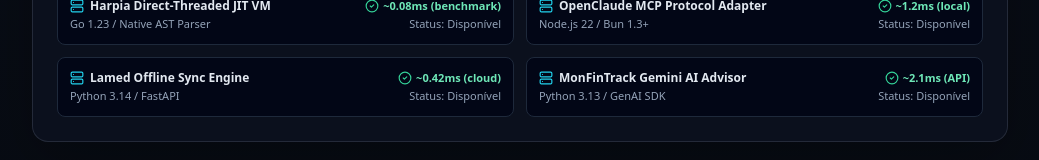
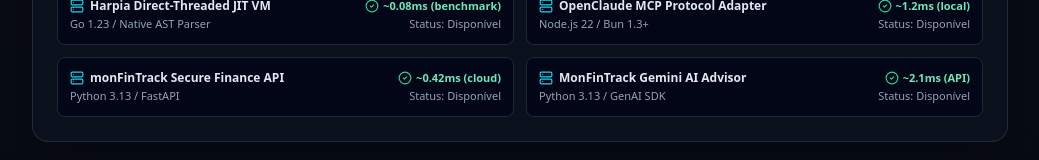
Before and after one commit to mat-dgruber/monPortfolio, a Next.js app: page /lab in a window 1280 px wide. Shown: the part 1832-1992 px from the top of the page, without its empty margins (120-1159 px from the left). Built offline with nearby package versions, Linux system fonts and the light colour scheme.

Commit message:
fix(system-status): troca referência Lamed por monFinTrack
- widget de status em /lab passa a listar "monFinTrack Secure
  Finance API" no lugar do serviço Lamed, coerente com o case em
  destaque na home e com a remoção de Lamed do portfolio.

```diff
--- a/src/components/SystemStatusWidget.tsx
+++ b/src/components/SystemStatusWidget.tsx
@@ -15,7 +15,7 @@
 const SERVICES: HealthService[] = [
   { name: 'Harpia Direct-Threaded JIT VM', runtime: 'Go 1.23 / Native AST Parser', status: 'operational', latency: '~0.08ms (benchmark)', uptime: 'Disponível' },
   { name: 'OpenClaude MCP Protocol Adapter', runtime: 'Node.js 22 / Bun 1.3+', status: 'operational', latency: '~1.2ms (local)', uptime: 'Disponível' },
-  { name: 'Lamed Offline Sync Engine', runtime: 'Python 3.14 / FastAPI', status: 'operational', latency: '~0.42ms (cloud)', uptime: 'Disponível' },
+  { name: 'monFinTrack Secure Finance API', runtime: 'Python 3.13 / FastAPI', status: 'operational', latency: '~0.42ms (cloud)', uptime: 'Disponível' },
   { name: 'MonFinTrack Gemini AI Advisor', runtime: 'Python 3.13 / GenAI SDK', status: 'operational', latency: '~2.1ms (API)', uptime: 'Disponível' },
 ];
 
```
